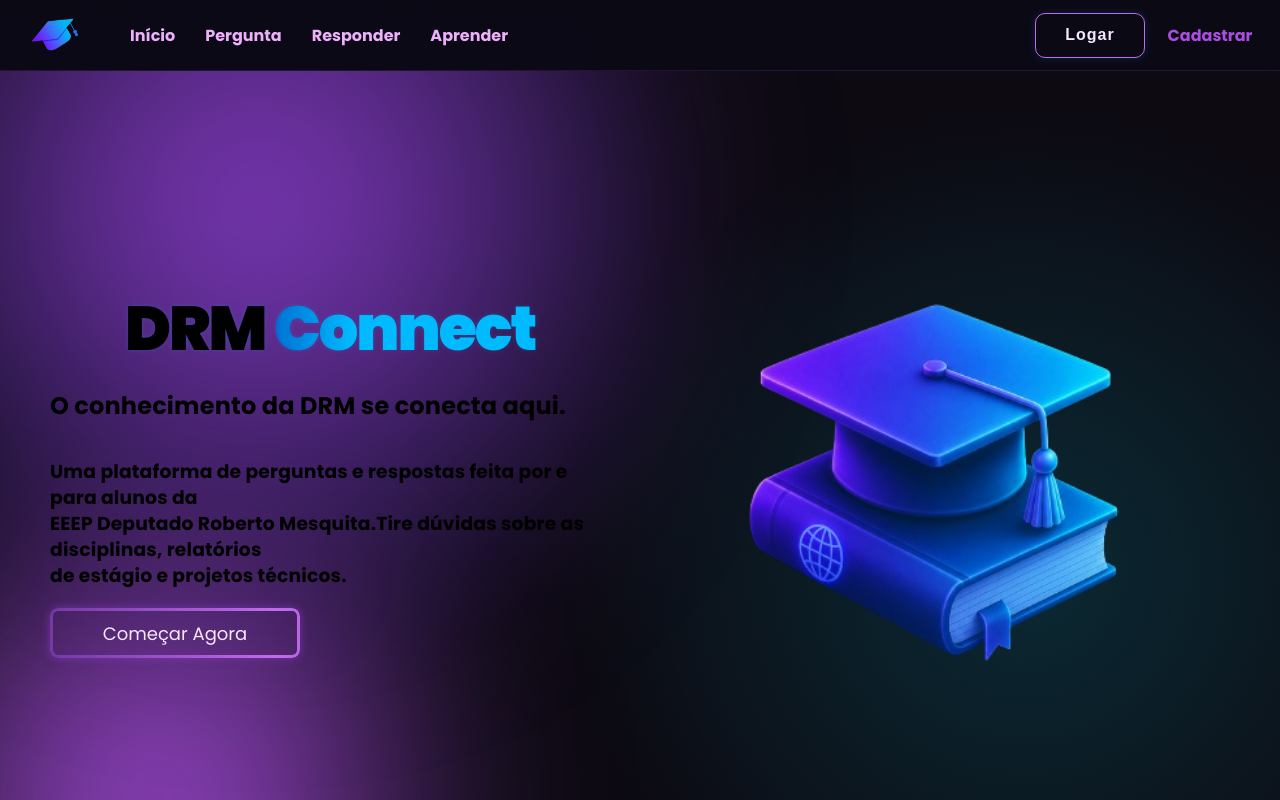
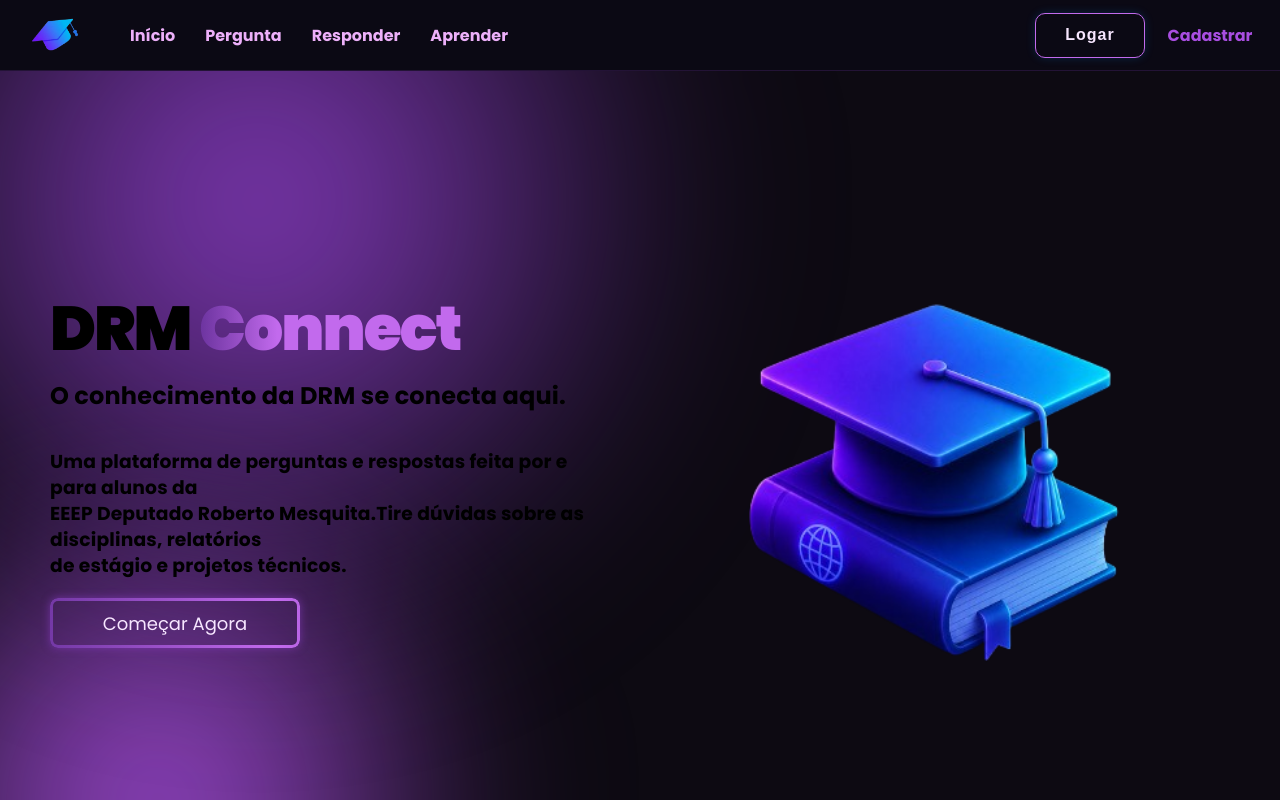
Before and after one commit to davysonzzs/DrmConnect, a React (Vite) app: page / in a window 1280 px wide. Shown: the top 800 px of the page. Built offline with nearby package versions, Linux system fonts and the light colour scheme; no server answers; a web font is replaced by a local one.

Commit message:
fix: gradiente de fundo do hero-novo, retirado

```diff
--- a/src/components/Footer/footer.css
+++ b/src/components/Footer/footer.css
@@ -64,8 +64,6 @@
     height: 100%;
     left: 0;
     top: 0;
-    background: radial-gradient(circle at 20% 30%, rgba(43, 43, 226, 0.2), transparent 40%),
-                radial-gradient(circle at 80% 70%, rgba(0, 229, 255, 0.15), transparent 40%);
     pointer-events: none;
     animation: glowMove 6s infinite alternate;
 }
--- a/src/pages/Inicial.jsx
+++ b/src/pages/Inicial.jsx
@@ -59,7 +59,7 @@ export default function  Inicial(){
             </nav>
             <header className="hero-novo">
                 <div className="apresentacao">
-                    <div className="titulo">
+                    <div className="titulos">
                         <h1>DRM <span>Connect</span></h1>
                     </div>
                     <div className="textos">
--- a/src/styles/animacao-texto.css
+++ b/src/styles/animacao-texto.css
@@ -1,6 +1,6 @@
 /* ==================== ANIMAÇÃO DO H1 DENTRO DE .titulo ====================*/
 
-.titulo h1 {
+.titulos h1 {
     margin: 0;
     font-weight: 900;
     line-height: 1.1;
@@ -27,27 +27,23 @@
 
     70% {
         opacity: 1;
-        text-shadow: 0 0 30px rgba(0, 187, 255, 0.6);
     }
 
     /* Redimensiona de volta */
     85% {
         opacity: 1;
-        text-shadow: 0 0 5px rgba(0, 187, 255, 0.2);
     }
 
     100% {
         opacity: 1;
-        text-shadow: 0 0 5px rgba(0, 187, 255, 0.2);
     }
 }
 
 /* Manter o span com a cor ciano */
-.titulo h1 span {
-    background: linear-gradient(90deg, #0061c8 0%, #00bbff 30%);
+.titulos h1 span {
+    background: linear-gradient(90deg, var(--purple-700) 0%, var(--purple-400) 30%);
     -webkit-background-clip: text;
     -webkit-text-fill-color: transparent;
-
 }
 
 /* ==================== ANIMAÇÃO DOS TEXTOS (.textos) ====================*/
```
